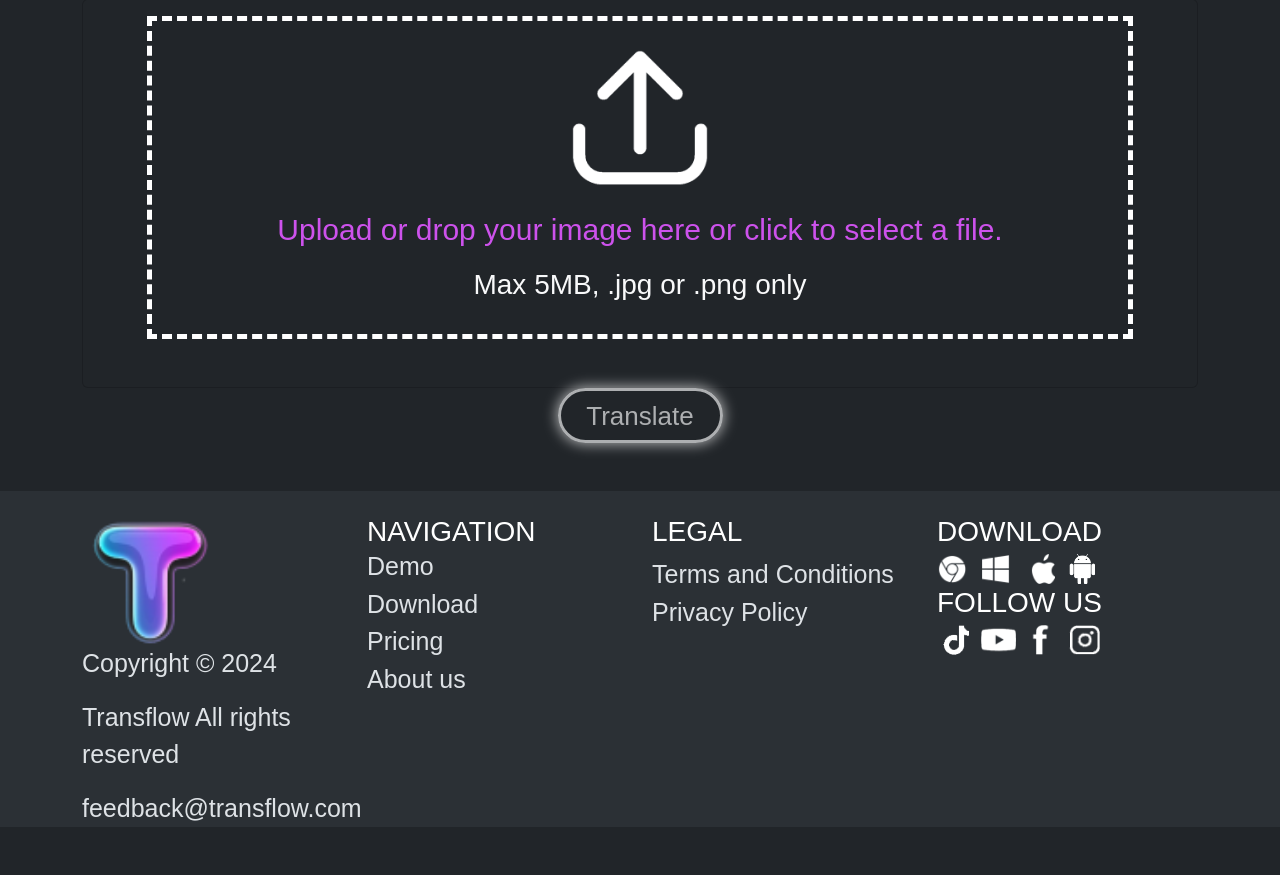
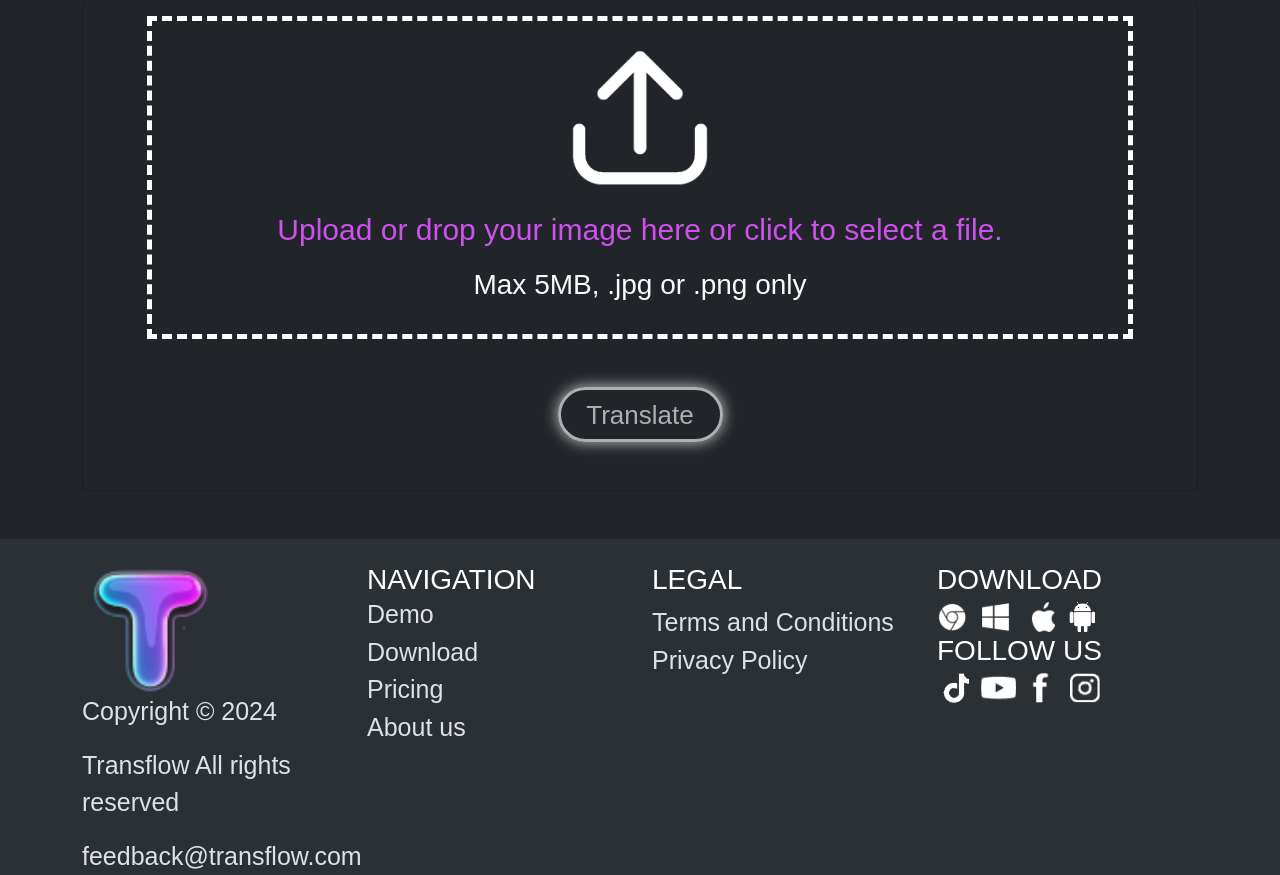
Before and after one commit to htglvl/EXE201, a Flask app: page /mainframe in a window 1280 px wide. Shown: the part 421-1296 px from the top of the page. Before the commit the page ends 1242 px from the top, so only its background shows below. Run offline with Flask 3, Linux system fonts and the light colour scheme; parts of the project's set-up code (start-up, migrations or seed data) failed here and were passed over.

Commit message:
change position of upload button

```diff
--- a/templates/MainFrame.html
+++ b/templates/MainFrame.html
@@ -90,18 +90,21 @@
             <p class="text-light h3 mt-0">Max 5MB, .jpg or .png only</p>
           </div>
         </div>
+        <div class="text-center pt-5">
+          <!-- <button type="button" class="btn btn-outline-light try-it-now-rectangle">
+            <p>Translate</p>
+          </button> -->
+          <input class = "btn btn-outline-light try-it-now-rectangle disabled" type="submit" value="Translate" id = "translateButton">
+        </div>
         <input type="file" id="fileElem" multiple name="file[]" class="d-none">
         <div class = "text-center container p-3 gx-5" id="gallery"></div>
       </div>
     </div>
   </div>
 
-  <div class="text-center">
-    <!-- <button type="button" class="btn btn-outline-light try-it-now-rectangle">
-      <p>Translate</p>
-    </button> -->
+  <!-- <div class="text-center">
     <input class = "btn btn-outline-light try-it-now-rectangle disabled" type="submit" value="Translate" id = "translateButton">
-  </div>
+  </div> -->
 
 
 
```
